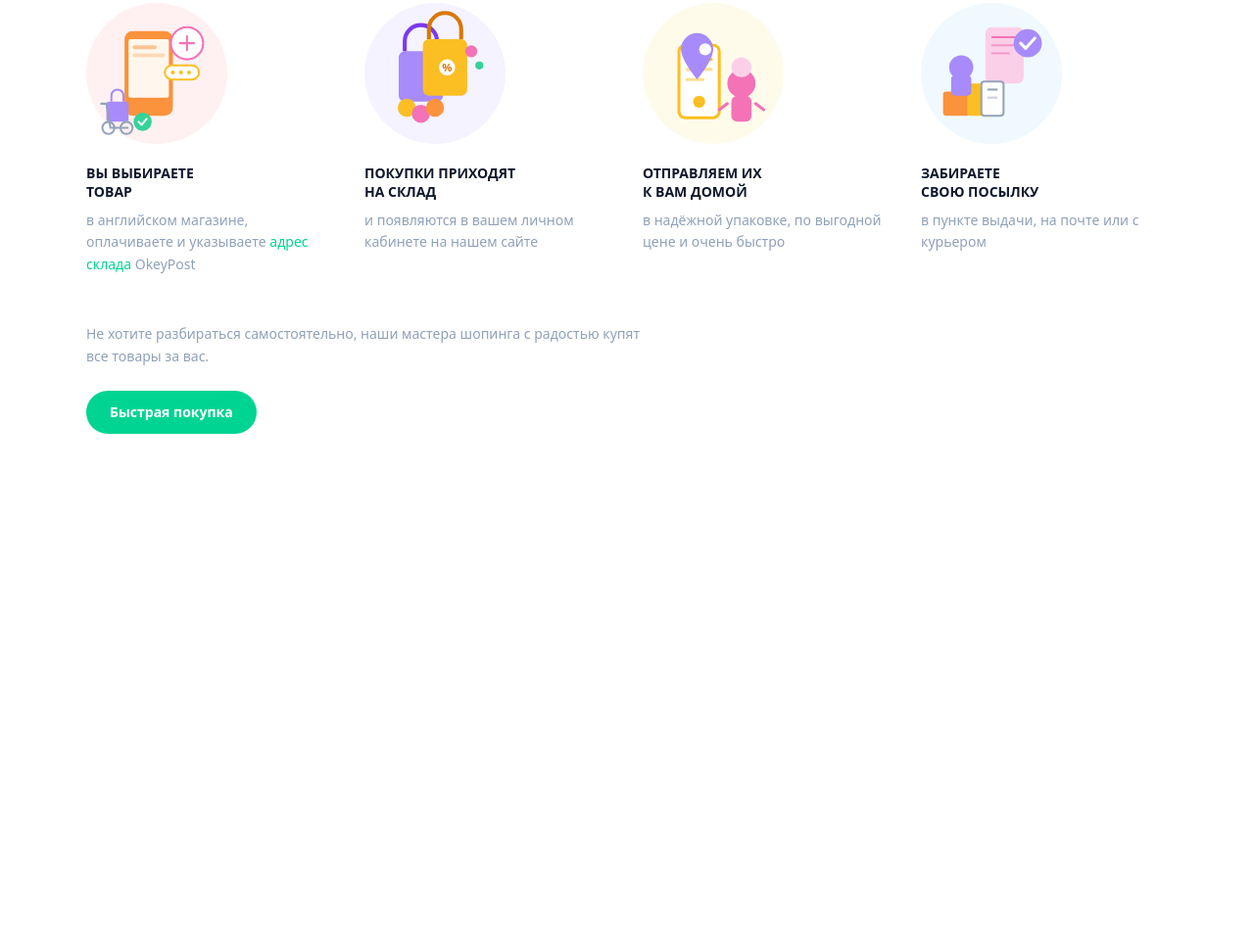
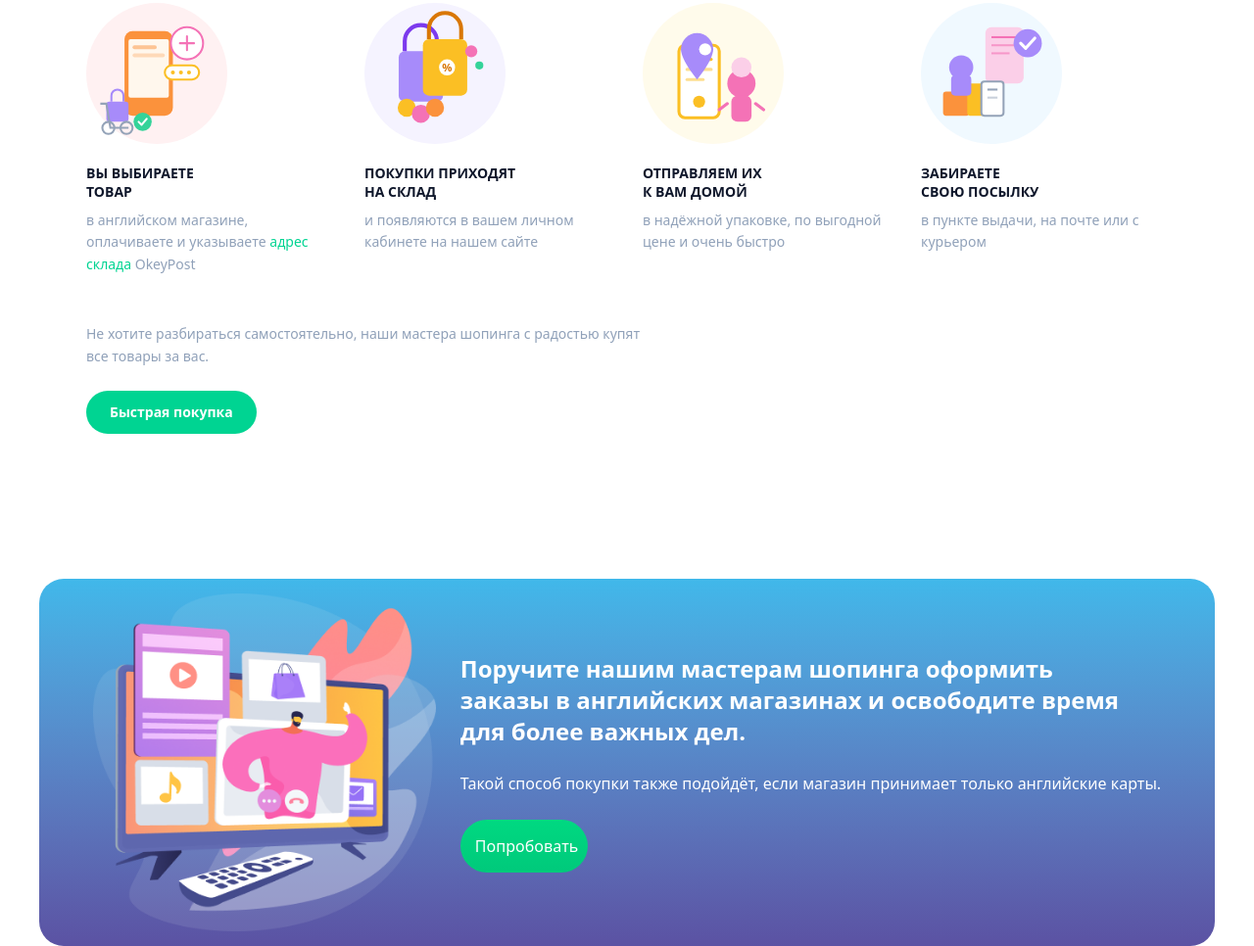
Before and after one commit to ismatovbenya2-droid/branches2, a website: page index.html in a window 1280 px wide. Shown: the part 3074-4040 px from the top of the page at 98% size. Before the commit the page ends 3565 px from the top, so only its background shows below. Drawn offline with Linux system fonts and the light colour scheme.

Commit message:
section7-index

```diff
--- a/index.html
+++ b/index.html
@@ -410,5 +410,14 @@
     </button>
 
   </section>
+      <section class="max-w-300 m-auto mt-[100px] bg-linear-0 from-[#5B52A3] to-[#40B8EA] p-[15px] flex flex-row-reverse justify-center text-white gap-[25px] rounded-[25px] items-center">
+                <div class="flex flex-col gap-[25px]">
+                    <p class="text-2xl font-bold">Поручите нашим мастерам шопинга оформить <br> заказы в английских магазинах и освободите время <br> для более важных дел.</p>
+                 <p>Такой способ покупки также подойдёт, если магазин принимает только английские карты.</p>
+                     <p class="p-[15px] bg-linear-0 from-[#00C97B] to-[#00D981] text-white rounded-[50px] w-[130px]">Попробовать</p>
+                </div>
+                <img class="lg:w-[350px]" src="./images/sss.png" alt="">
+            </section>
+
 </body>
 </html>
```
Also changed, not shown: 1 other file.
